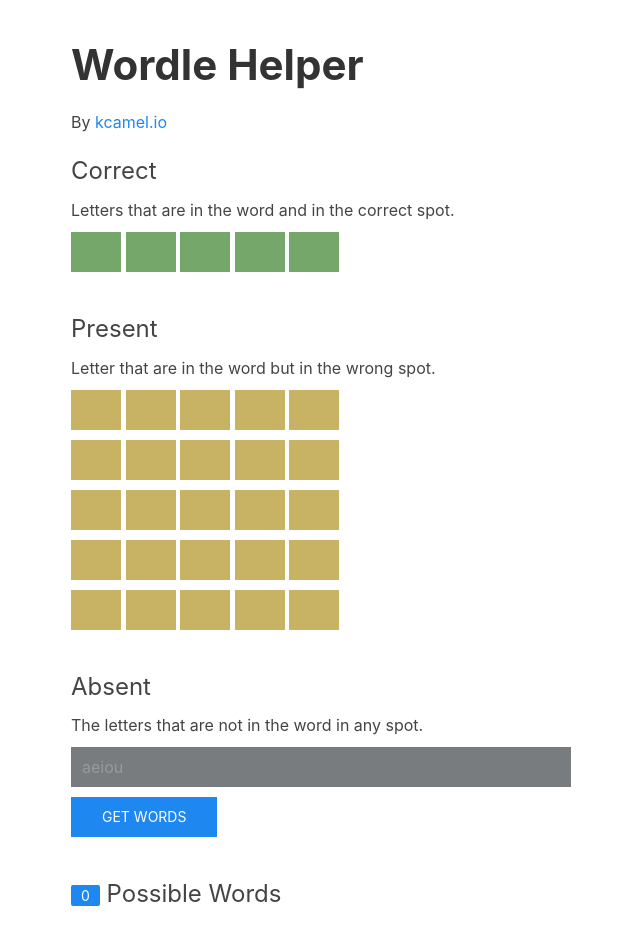
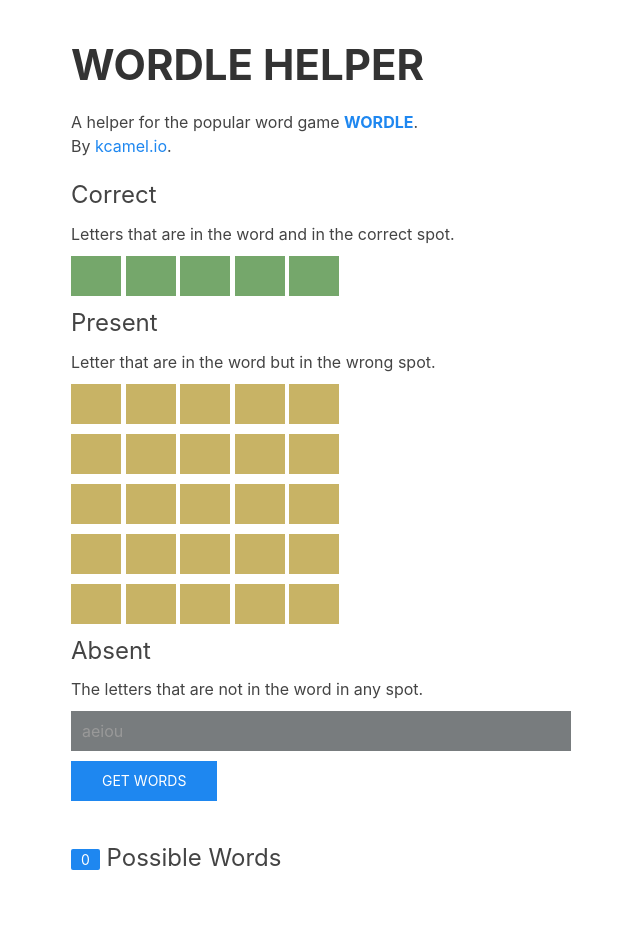
Before and after one commit to kcamcam/wordle, a plain HTML site: page index.html in a window 1280 px wide. Shown: the whole page, without its empty margins (119-759 px from the left). Drawn offline with Linux system fonts and the light colour scheme.

Commit message:
minor text content updates

```diff
--- a/index.html
+++ b/index.html
@@ -65,8 +65,12 @@
 <body>
   <div class="uk-section uk-section-small">
     <div class="uk-container uk-container-small">
-      <h1 class="uk-text-bold">Wordle Helper</h1>
-      <p>By <a href="https://kcamel.io">kcamel.io</a></p>
+      <h1 class="uk-text-bold">WORDLE HELPER</h1>
+      <p>
+        A helper for the popular word game <a href="https://www.powerlanguage.co.uk/wordle/" target="_blank"><strong>WORDLE</strong></a>.
+        <br/>
+        By <a href="https://kcamel.io" target="_blank">kcamel.io</a>.
+      </p>
 
       <form class="uk-margin" uk-margin>
         <h3 class="uk-margin-small-bottom">Correct</h3>
@@ -79,7 +83,7 @@
           <input class="uk-input uk-form-width-xsmall uk-text-bold uk-text-center uk-form-success" type="text" value="" maxlength="1" size="1" id="correct-4">
         </div>
 
-        <h3 class="uk-margin-small-bottom uk-margin-medium-top">Present</h3>
+        <h3 class="uk-margin-small-bottom">Present</h3>
         <p class="uk-margin-small-bottom">Letter that are in the word but in the wrong spot.</p>
         <div>
           <input class="uk-input uk-form-width-xsmall uk-text-bold uk-text-center uk-form-warning" type="text" value="" maxlength="1" size="1" id="present-0-0">
@@ -117,7 +121,7 @@
           <input class="uk-input uk-form-width-xsmall uk-text-bold uk-text-center uk-form-warning" type="text" value="" maxlength="1" size="1" id="present-4-4">
         </div>
 
-        <h3 class="uk-margin-small-bottom uk-margin-medium-top">Absent</h3>
+        <h3 class="uk-margin-small-bottom">Absent</h3>
         <p class="uk-margin-small-bottom">The letters that are not in the word in any spot.</p>
         <div>
           <input class="uk-input uk-form-width-large uk-form-absent" type="text" placeholder="aeiou" id="absent" maxlength="26" size="26">
```
